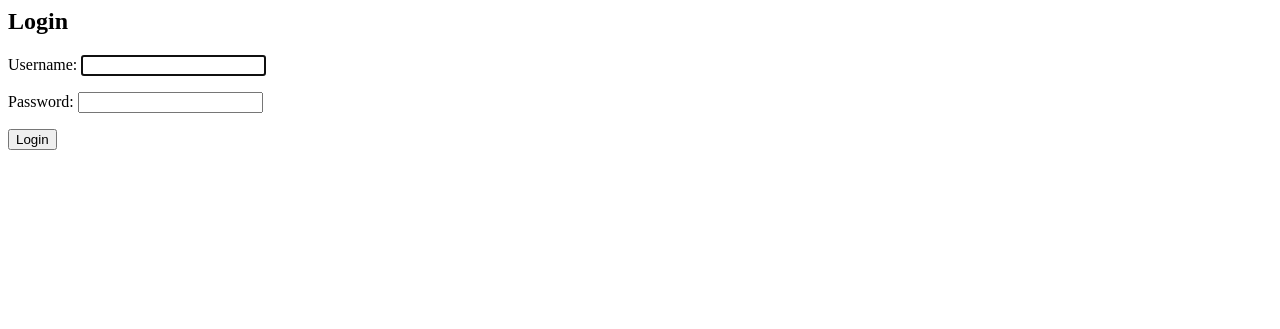
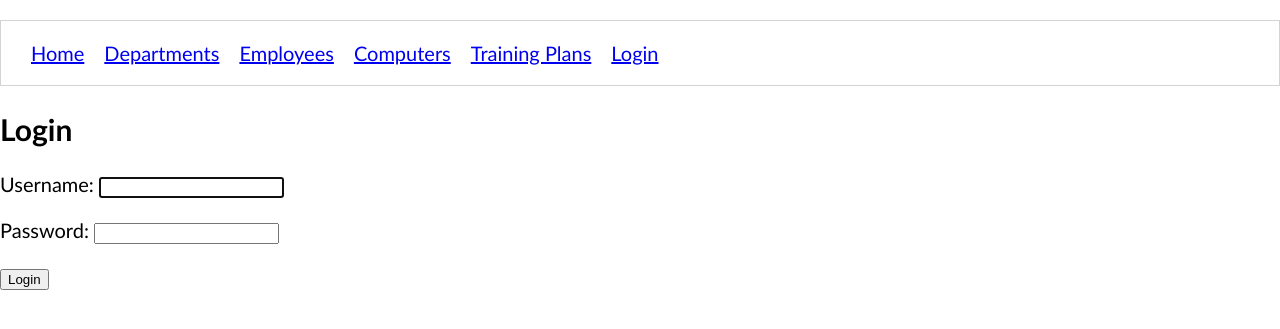
Before and after one commit to nss-day-cohort-33/bangazon-workforce-management-galagord-dynasty, a Django app: page /accounts/login/ in a window 1280 px wide. Shown: the top 329 px of the page. Run offline with Django 3.2, Linux system fonts and the light colour scheme.

Commit message:
login/logout finished

```diff
--- a/hrapp/templates/registration/login.html
+++ b/hrapp/templates/registration/login.html
@@ -1,6 +1,10 @@
-<h2>Login</h2>
-<form method="post">
+{% extends 'shared/base.html' %}
+
+{% block content %}
+  <h2>Login</h2>
+  <form method="post">
     {% csrf_token %}
     {{ form.as_p }}
     <button type="submit">Login</button>
-</form>
+  </form>
+{% endblock %}
--- a/hrapp/templates/shared/base.html
+++ b/hrapp/templates/shared/base.html
@@ -21,8 +21,11 @@
             <li class="navList__route"><a href="{% url 'hrapp:employee_list' %}">Employees</a></li>
             <li class="navList__route"><a href="{% url 'hrapp:home' %}">Computers</a></li>
             <li class="navList__route"><a href="{% url 'hrapp:home' %}">Training Plans</a></li>
-            <li class="navList__route"><a href="{% url 'hrapp:home' %}">Login</a></li>
-            <li class="navList__route"><a href="{% url 'hrapp:home' %}">Logout</a></li>
+            {% if request.user.is_authenticated %}
+                <li class="navList__route"><a href="{% url 'hrapp:logout' %}">Logout</a></li>
+            {% else %}
+                <li class="navList__route"><a href="{% url 'hrapp:login' %}">Login</a></li>
+            {% endif %}
         </ol>
     </nav>
 
--- a/hrapp/urls.py
+++ b/hrapp/urls.py
@@ -1,12 +1,15 @@
 from django.urls import path
 from django.conf.urls import include
 from hrapp import views
+from django.contrib.auth import views as auth_views
 from .views import *
+
 
 app_name = 'hrapp'
 urlpatterns = [
     path('', home, name='home'),
     path('accounts/', include('django.contrib.auth.urls')),
+    path('login/', auth_views.LoginView.as_view()),
     path('logout/', logout_user, name='logout'),
     path('employees/', employee_list, name='employee_list'),
 ]
--- a/hrapp/views/employees/employee_list.py
+++ b/hrapp/views/employees/employee_list.py
@@ -1,6 +1,5 @@
 import sqlite3
 from django.shortcuts import render
-from ..connection import Connection
 from hrapp.models import Employee
 from ..connection import Connection
 
```
Also changed, not shown: hrapp/views/__init__.py (line endings or trailing spaces).
